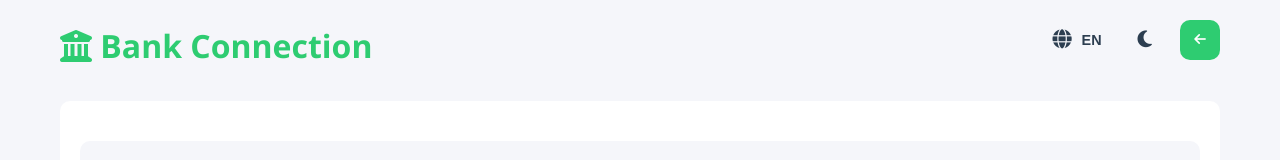
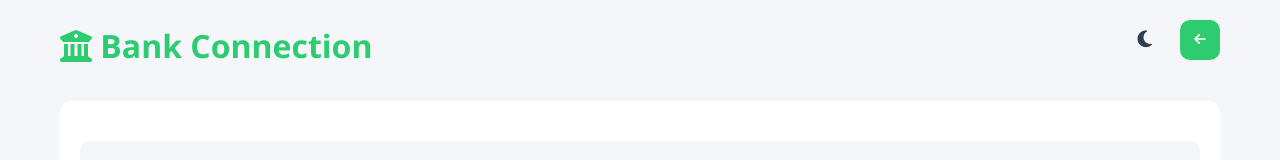
Before and after one commit to DanielSerra71/ExpenseTrackerLite, a plain HTML site: page bankConnection.html in a window 1280 px wide. Shown: the top 160 px of the page. Drawn offline with Linux system fonts and the light colour scheme.

Commit message:
Removido botón de idioma de todas las páginas secundarias

```diff
--- a/bankConnection.html
+++ b/bankConnection.html
@@ -17,10 +17,6 @@
                 <h1><i class="fas fa-university"></i> <span data-translate="bankConnection">Bank Connection</span></h1>
             </div>
             <div class="app-controls">
-                <button class="language-toggle" title="Change language">
-                    <i class="fas fa-globe"></i>
-                    <span class="lang-text">EN</span>
-                </button>
                 <button class="theme-toggle" title="Change theme">
                     <i class="fas fa-sun"></i>
                 </button>
```
